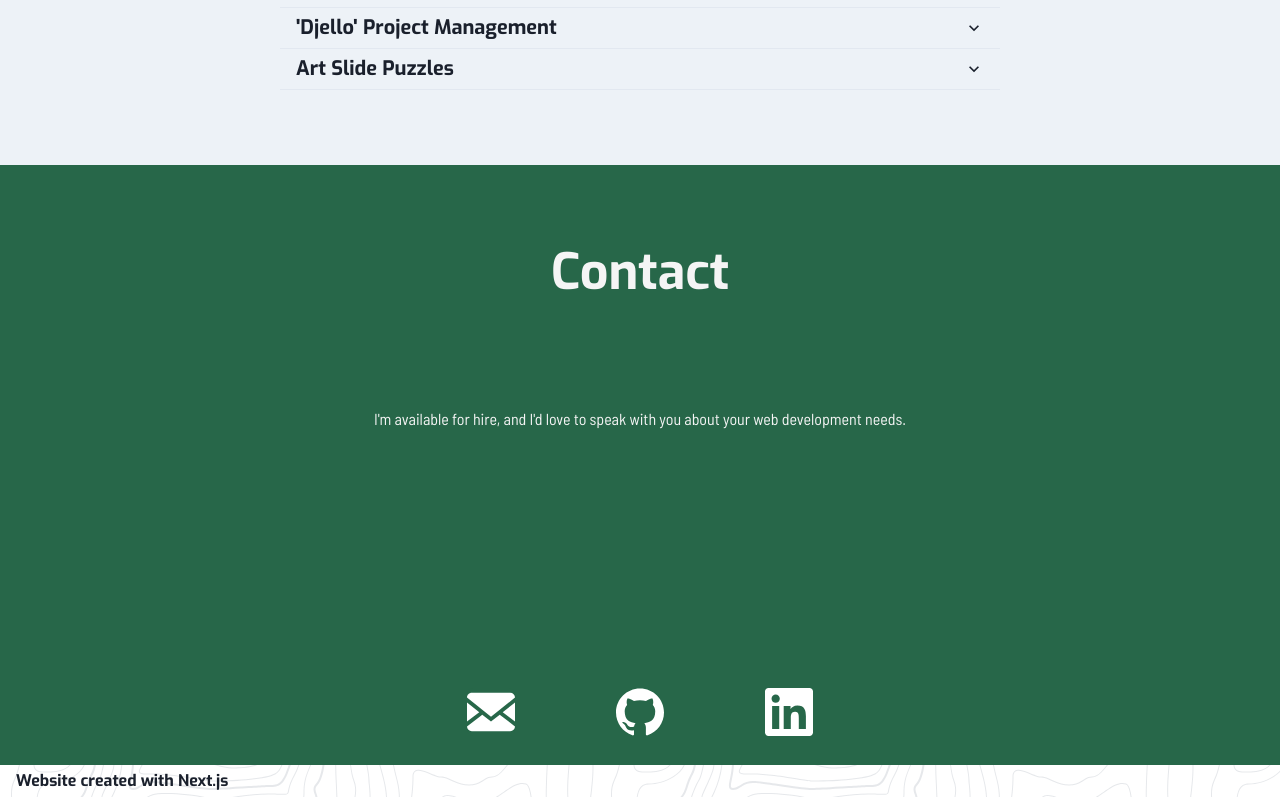
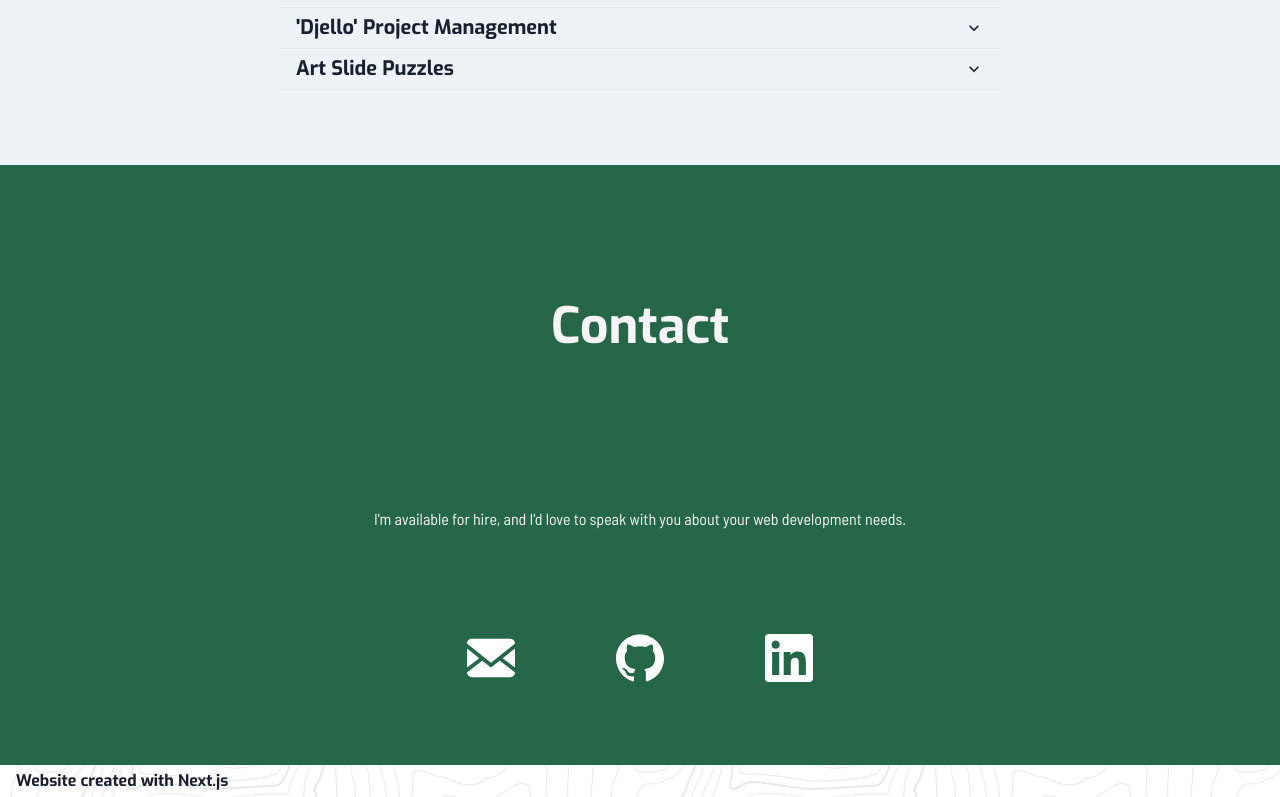
Before and after one commit to jaredjgebel/dev-portfolio-next, a Next.js app: page / in a window 1280 px wide. Shown: the part 1435-2232 px from the top of the page. Built offline with nearby package versions, Linux system fonts and the light colour scheme.

Commit message:
Fix padding

```diff
--- a/src/components/contact/Contact.js
+++ b/src/components/contact/Contact.js
@@ -13,12 +13,13 @@ const Contact = () => (
     color="whitesmoke"
     justifyContent="space-around"
     alignItems="center"
+    padding={8}
   >
-    <HeaderTwo textAlign="center" paddingY={12}>
+    <HeaderTwo textAlign="center" padding={12}>
       Contact
     </HeaderTwo>
 
-    <Text paddingX={12} height={56}>
+    <Text paddingX={12}>
       I'm available for hire, and I'd love to speak with you about your web
       development needs.
     </Text>
```
